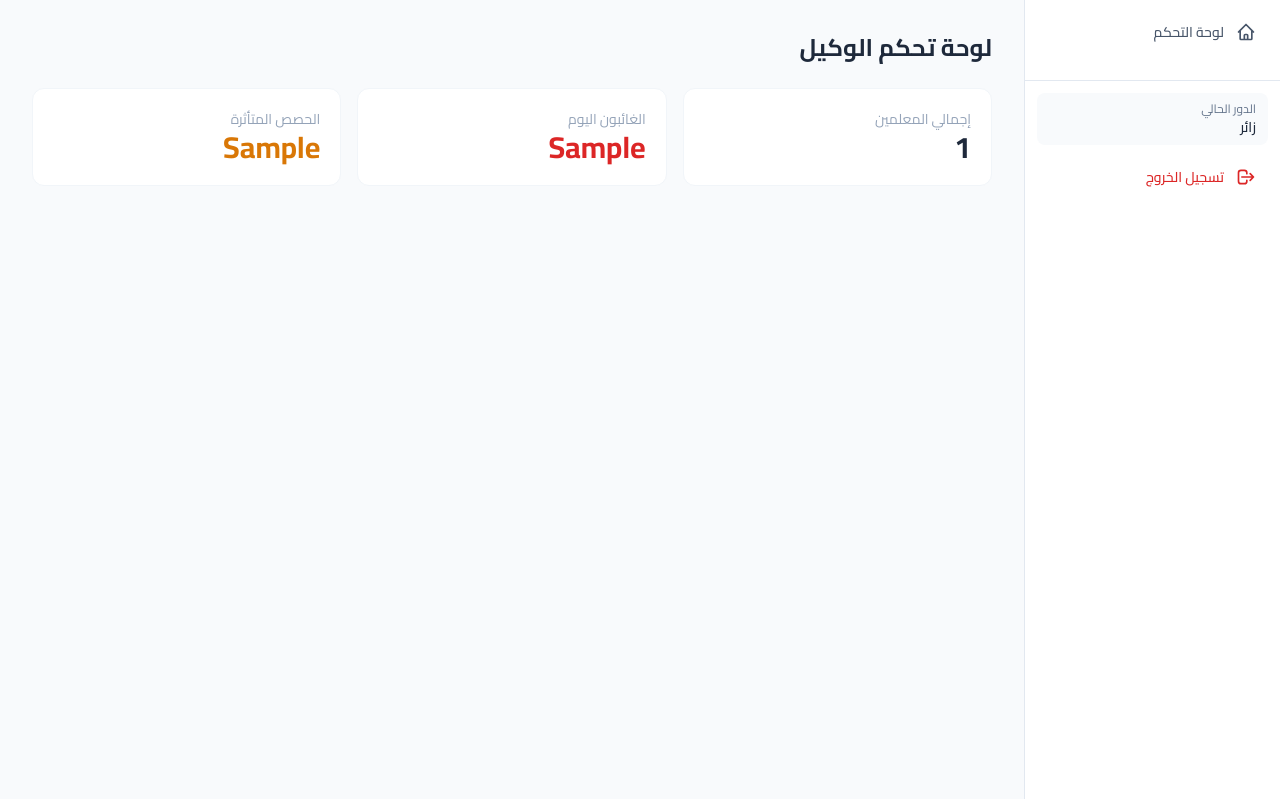
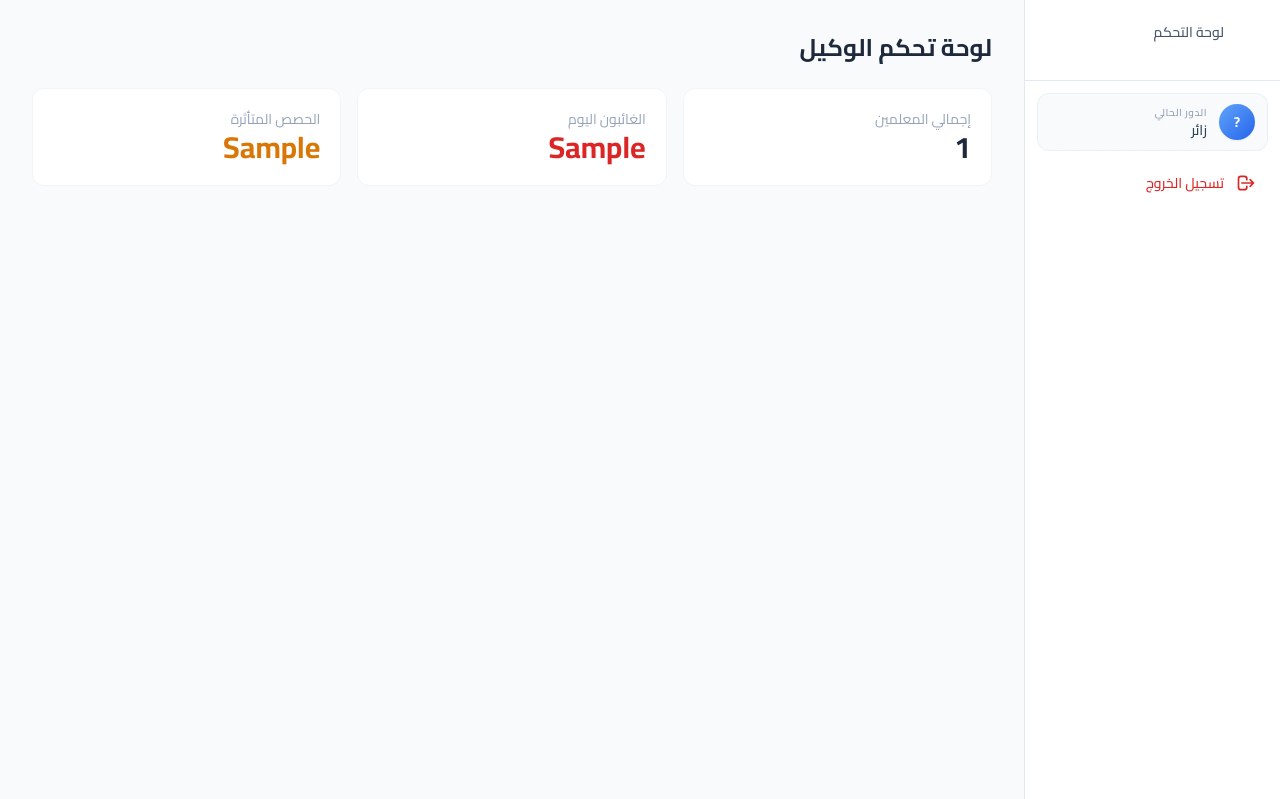
Before and after one commit to 6838gamal/School-Management-Platform, a Python web app: template app/templates/deputy/dashboard.html in a window 1280 px wide. Shown: the part 65-864 px from the top of the page. Run offline with Jinja, Linux system fonts and the light colour scheme; the template is opened without the code that fills it: most values are stand-ins (such as "Sample title", 1, 10 or a date in 2020); some libraries are stand-ins or nearby versions.

Commit message:
Update deputy.html

```diff
--- a/app/templates/layouts/deputy.html
+++ b/app/templates/layouts/deputy.html
@@ -2,61 +2,30 @@
 
 {% block sidebar %}
 {% set nav_items = [
-    {'url': '/dashboard', 'label': 'لوحة التحكم', 'icon': 'home', 'perm': None},
-    {'url': '/students', 'label': 'الطلاب', 'icon': 'users', 'perm': 'students.view'},
+    {'url': '/dashboard', 'label': 'لوحة التحكم', 'icon': 'home'},
     {'url': '/teachers', 'label': 'المعلمون', 'icon': 'user-check', 'perm': 'teachers.view'},
-    {'url': '/academics', 'label': 'الهيكل الأكاديمي', 'icon': 'book-open', 'perm': 'academics.view'},
     {'url': '/schedules', 'label': 'الجداول', 'icon': 'calendar', 'perm': 'schedules.view'},
     {'url': '/attendance', 'label': 'الحضور', 'icon': 'clipboard-check', 'perm': 'attendance.view'},
-    {'url': '/grades', 'label': 'الدرجات', 'icon': 'award', 'perm': 'grades.view'},
-    {'url': '/homework', 'label': 'الواجبات', 'icon': 'book', 'perm': 'homework.view'},
-    {'url': '/activities', 'label': 'الأنشطة', 'icon': 'trophy', 'perm': 'activities.view'},
-    {'url': '/behavior', 'label': 'السلوك', 'icon': 'message-square', 'perm': 'behavior.view'},
     {'url': '/reports', 'label': 'التقارير', 'icon': 'file-text', 'perm': 'reports.view'},
     {'url': '/notifications', 'label': 'الإشعارات', 'icon': 'bell', 'perm': 'notifications.view'},
-    {'url': '/settings', 'label': 'الإعدادات', 'icon': 'settings', 'perm': 'settings.view'},
 ] %}
 
-<aside id="sidebar" class="w-64 bg-white dark:bg-slate-800 border-l border-slate-200 dark:border-slate-700 fixed lg:static inset-y-0 right-0 z-50 transform translate-x-full lg:translate-x-0 transition-transform overflow-y-auto pt-16 lg:pt-0 h-screen">
+<aside id="sidebar" class="w-64 bg-white dark:bg-slate-800 border-l border-slate-200 dark:border-slate-700 fixed lg:static inset-y-0 right-0 z-50 transform translate-x-full lg:translate-x-0 transition-transform duration-300 overflow-y-auto pt-16 lg:pt-0 h-screen shadow-lg lg:shadow-none">
     <nav class="p-3 space-y-1">
         {% for item in nav_items %}
             {% if not item.perm or can(item.perm) %}
-            <a href="{{ item.url }}" class="flex items-center gap-3 px-3 py-2.5 rounded-lg text-sm font-medium hover:bg-slate-100 dark:hover:bg-slate-700 transition-colors group
-                {% if request.url.path == item.url %}bg-primary-50 dark:bg-primary-900/30 text-primary-700 dark:text-primary-300{% else %}text-slate-600 dark:text-slate-300{% endif %}">
-                <span class="w-5 h-5 flex-shrink-0">
-                    {% if item.icon == 'home' %}
-                    <svg class="w-5 h-5" fill="none" stroke="currentColor" viewBox="0 0 24 24"><path stroke-linecap="round" stroke-linejoin="round" stroke-width="2" d="M3 12l2-2m0 0l7-7 7 7M5 10v10a1 1 0 001 1h3m10-11l2 2m-2-2v10a1 1 0 01-1 1h-3m-4 0a1 1 0 01-1-1v-4a1 1 0 011-1h2a1 1 0 011 1v4a1 1 0 01-1 1m-2 0h2"/></svg>
-                    {% elif item.icon == 'users' %}
-                    <svg class="w-5 h-5" fill="none" stroke="currentColor" viewBox="0 0 24 24"><path stroke-linecap="round" stroke-linejoin="round" stroke-width="2" d="M17 20h5v-2a3 3 0 00-5.356-1.857M17 20H7m10 0v-2c0-.656-.126-1.283-.356-1.857M7 20H2v-2a3 3 0 015.356-1.857M7 20v-2c0-.656.126-1.283.356-1.857m0 0a5.002 5.002 0 019.288 0M15 7a3 3 0 11-6 0 3 3 0 016 0zm6 3a2 2 0 11-4 0 2 2 0 014 0zM7 10a2 2 0 11-4 0 2 2 0 014 0z"/></svg>
-                    {% elif item.icon == 'user-check' %}
-                    <svg class="w-5 h-5" fill="none" stroke="currentColor" viewBox="0 0 24 24"><path stroke-linecap="round" stroke-linejoin="round" stroke-width="2" d="M16 7a4 4 0 11-8 0 4 4 0 018 0zM12 14a7 7 0 00-7 7h14a7 7 0 00-7-7z"/></svg>
-                    {% elif item.icon == 'book-open' %}
-                    <svg class="w-5 h-5" fill="none" stroke="currentColor" viewBox="0 0 24 24"><path stroke-linecap="round" stroke-linejoin="round" stroke-width="2" d="M12 6.253v13m0-13C10.832 5.477 9.246 5 7.5 5S4.168 5.477 3 6.253v13C4.168 18.477 5.754 18 7.5 18s3.332.477 4.5 1.253m0-13C13.168 5.477 14.754 5 16.5 5c1.747 0 3.332.477 4.5 1.253v13C19.832 18.477 18.247 18 16.5 18c-1.746 0-3.332.477-4.5 1.253"/></svg>
-                    {% elif item.icon == 'calendar' %}
-                    <svg class="w-5 h-5" fill="none" stroke="currentColor" viewBox="0 0 24 24"><path stroke-linecap="round" stroke-linejoin="round" stroke-width="2" d="M8 7V3m8 4V3m-9 8h10M5 21h14a2 2 0 002-2V7a2 2 0 00-2-2H5a2 2 0 00-2 2v12a2 2 0 002 2z"/></svg>
-                    {% elif item.icon == 'clipboard-check' %}
-                    <svg class="w-5 h-5" fill="none" stroke="currentColor" viewBox="0 0 24 24"><path stroke-linecap="round" stroke-linejoin="round" stroke-width="2" d="M9 5H7a2 2 0 00-2 2v12a2 2 0 002 2h10a2 2 0 002-2V7a2 2 0 00-2-2h-2M9 5a2 2 0 002 2h2a2 2 0 002-2M9 5a2 2 0 012-2h2a2 2 0 012 2m-6 9l2 2 4-4"/></svg>
-                    {% elif item.icon == 'award' %}
-                    <svg class="w-5 h-5" fill="none" stroke="currentColor" viewBox="0 0 24 24"><path stroke-linecap="round" stroke-linejoin="round" stroke-width="2" d="M9 12l2 2 4-4m6 2a9 9 0 11-18 0 9 9 0 0118 0z"/></svg>
-                    {% elif item.icon == 'book' %}
-                    <svg class="w-5 h-5" fill="none" stroke="currentColor" viewBox="0 0 24 24"><path stroke-linecap="round" stroke-linejoin="round" stroke-width="2" d="M12 6.253v13m0-13C10.832 5.477 9.246 5 7.5 5S4.168 5.477 3 6.253v13C4.168 18.477 5.754 18 7.5 18s3.332.477 4.5 1.253m0-13C13.168 5.477 14.754 5 16.5 5c1.747 0 3.332.477 4.5 1.253v13C19.832 18.477 18.247 18 16.5 18c-1.746 0-3.332.477-4.5 1.253"/></svg>
-                    {% elif item.icon == 'trophy' %}
-                    <svg class="w-5 h-5" fill="none" stroke="currentColor" viewBox="0 0 24 24"><path stroke-linecap="round" stroke-linejoin="round" stroke-width="2" d="M5 3v4M3 5h4M6 17v4m-2-2h4m5-16l2.286 6.857L21 12l-5.714 2.143L13 21l-2.286-6.857L5 12l5.714-2.143L13 3z"/></svg>
-                    {% elif item.icon == 'message-square' %}
-                    <svg class="w-5 h-5" fill="none" stroke="currentColor" viewBox="0 0 24 24"><path stroke-linecap="round" stroke-linejoin="round" stroke-width="2" d="M8 12h.01M12 12h.01M16 12h.01M21 12c0 4.418-4.03 8-9 8a9.863 9.863 0 01-4.255-.949L3 20l1.395-3.72C3.512 15.042 3 13.574 3 12c0-4.418 4.03-8 9-8s9 3.582 9 8z"/></svg>
-                    {% elif item.icon == 'file-text' %}
-                    <svg class="w-5 h-5" fill="none" stroke="currentColor" viewBox="0 0 24 24"><path stroke-linecap="round" stroke-linejoin="round" stroke-width="2" d="M9 12h6m-6 4h6m2 5H7a2 2 0 01-2-2V5a2 2 0 012-2h5.586a1 1 0 01.707.293l5.414 5.414a1 1 0 01.293.707V19a2 2 0 01-2 2z"/></svg>
-                    {% elif item.icon == 'bell' %}
-                    <svg class="w-5 h-5" fill="none" stroke="currentColor" viewBox="0 0 24 24"><path stroke-linecap="round" stroke-linejoin="round" stroke-width="2" d="M15 17h5l-1.405-1.405A2.032 2.032 0 0118 14.158V11a6.002 6.002 0 00-4-5.659V5a2 2 0 10-4 0v.341C7.67 6.165 6 8.388 6 11v3.159c0 .538-.214 1.055-.595 1.436L4 17h5m6 0v1a3 3 0 11-6 0v-1m6 0H9"/></svg>
-                    {% elif item.icon == 'settings' %}
-                    <svg class="w-5 h-5" fill="none" stroke="currentColor" viewBox="0 0 24 24"><path stroke-linecap="round" stroke-linejoin="round" stroke-width="2" d="M10.325 4.317c.426-1.756 2.924-1.756 3.35 0a1.724 1.724 0 002.573 1.066c1.543-.94 3.31.826 2.37 2.37a1.724 1.724 0 001.065 2.572c1.756.426 1.756 2.924 0 3.35a1.724 1.724 0 00-1.066 2.573c.94 1.543-.826 3.31-2.37 2.37a1.724 1.724 0 00-2.572 1.065c-.426 1.756-2.924 1.756-3.35 0a1.724 1.724 0 00-2.573-1.066c-1.543.94-3.31-.826-2.37-2.37a1.724 1.724 0 00-1.065-2.572c-1.756-.426-1.756-2.924 0-3.35a1.724 1.724 0 001.066-2.573c-.94-1.543.826-3.31 2.37-2.37.996.608 2.296.07 2.572-1.065z"/><path stroke-linecap="round" stroke-linejoin="round" stroke-width="2" d="M15 12a3 3 0 11-6 0 3 3 0 016 0z"/></svg>
+            <a href="{{ item.url }}" class="group flex items-center gap-3 px-3 py-2.5 rounded-lg text-sm font-medium transition-all duration-200
+                {% if request.url.path == item.url %}
+                    bg-primary-50 dark:bg-primary-900/30 text-primary-700 dark:text-primary-300 shadow-sm
                 {% else %}
-                    <svg class="w-5 h-5" fill="none" stroke="currentColor" viewBox="0 0 24 24"><path stroke-linecap="round" stroke-linejoin="round" stroke-width="2" d="M4 6h16M4 12h16M4 18h16"/></svg>
-                    {% endif %}
+                    text-slate-600 dark:text-slate-300 hover:bg-slate-100 dark:hover:bg-slate-700/60 hover:text-slate-900 dark:hover:text-white
+                {% endif %}">
+                <span class="w-5 h-5 flex-shrink-0 transition-transform duration-200 group-hover:scale-110">
+                    {% include "base/_icons.html" with context %}
                 </span>
-                {{ item.label }}
+                <span class="flex-1">{{ item.label }}</span>
                 {% if request.url.path == item.url %}
-                <span class="mr-auto w-1.5 h-8 rounded-full bg-primary-500"></span>
+                <span class="w-1.5 h-6 rounded-full bg-primary-500 shadow-sm shadow-primary-500/30"></span>
                 {% endif %}
             </a>
             {% endif %}
@@ -64,22 +33,39 @@
     </nav>
 
     <div class="p-3 border-t border-slate-200 dark:border-slate-700 mt-4">
-        <div class="mb-3 px-3 py-2 bg-slate-50 dark:bg-slate-700/50 rounded-lg">
-            <div class="text-xs text-slate-500 dark:text-slate-400">الدور الحالي</div>
-            <div class="text-sm font-medium text-slate-800 dark:text-white">
+        <!-- معلومات المستخدم -->
+        <div class="mb-3 px-3 py-2.5 bg-gradient-to-r from-slate-50 to-slate-100/50 dark:from-slate-700/50 dark:to-slate-700/30 rounded-xl border border-slate-200/50 dark:border-slate-600/50">
+            <div class="flex items-center gap-3">
+                <div class="w-9 h-9 rounded-full bg-gradient-to-br from-primary-400 to-primary-600 dark:from-primary-500 dark:to-primary-700 text-white flex items-center justify-center text-sm font-bold shadow-sm">
+                    {% if current_user %}
+                        {{ current_user.full_name[0] if current_user.full_name else '?' }}
+                    {% else %}
+                        ?
+                    {% endif %}
+                </div>
+                <div class="flex-1 min-w-0">
+                    <div class="text-[10px] uppercase tracking-wider text-slate-400 dark:text-slate-500 font-semibold">الدور الحالي</div>
+                    <div class="text-sm font-medium text-slate-700 dark:text-slate-200 truncate">
                         {% if current_user %}
                             {% set role_names = current_user.get_role_names() %}
-                    {{ role_names|join(', ') if role_names else 'لا يوجد دور' }}
+                            {{ role_names|join('، ') if role_names else 'لا يوجد دور' }}
                         {% else %}
                             زائر
                         {% endif %}
                     </div>
                 </div>
+            </div>
+        </div>
 
+        <!-- زر تسجيل الخروج -->
         <form method="POST" action="/logout">
-            <button type="submit" class="w-full flex items-center gap-3 px-3 py-2.5 rounded-lg text-sm font-medium text-red-600 hover:bg-red-50 dark:hover:bg-red-900/20 transition-colors">
-                <svg class="w-5 h-5" fill="none" stroke="currentColor" viewBox="0 0 24 24"><path stroke-linecap="round" stroke-linejoin="round" stroke-width="2" d="M17 16l4-4m0 0l-4-4m4 4H7m6 4v1a3 3 0 01-3 3H6a3 3 0 01-3-3V7a3 3 0 013-3h4a3 3 0 013 3v1"/></svg>
-                تسجيل الخروج
+            <button type="submit" class="group w-full flex items-center gap-3 px-3 py-2.5 rounded-xl text-sm font-medium text-red-600 dark:text-red-400 hover:bg-red-50 dark:hover:bg-red-900/20 transition-all duration-200">
+                <span class="w-5 h-5 flex-shrink-0 transition-transform duration-200 group-hover:scale-110">
+                    <svg class="w-5 h-5" fill="none" stroke="currentColor" viewBox="0 0 24 24">
+                        <path stroke-linecap="round" stroke-linejoin="round" stroke-width="2" d="M17 16l4-4m0 0l-4-4m4 4H7m6 4v1a3 3 0 01-3 3H6a3 3 0 01-3-3V7a3 3 0 013-3h4a3 3 0 013 3v1"/>
+                    </svg>
+                </span>
+                <span>تسجيل الخروج</span>
             </button>
         </form>
     </div>
```
Lines whose indentation alone changed are shown as unchanged.
